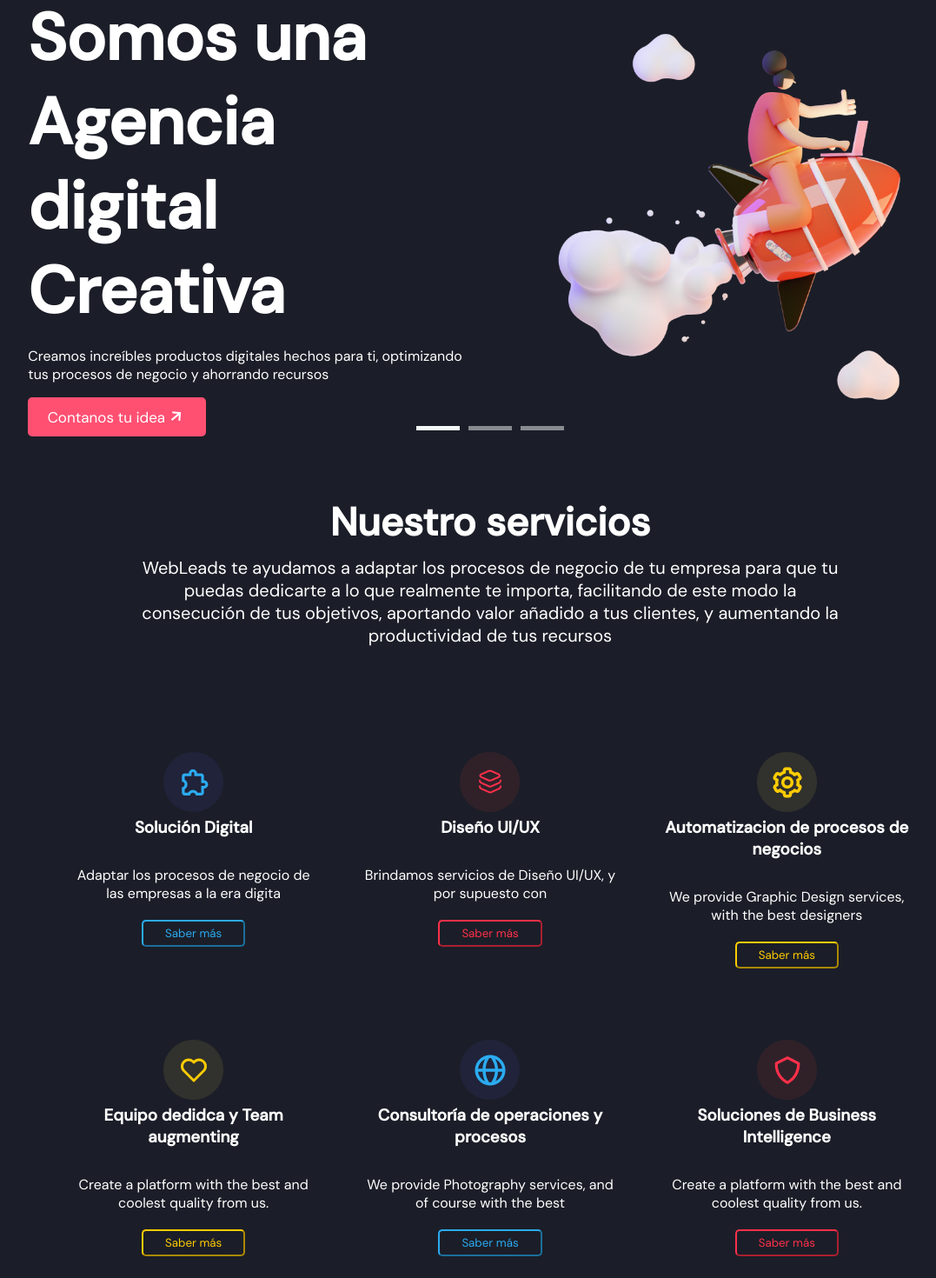
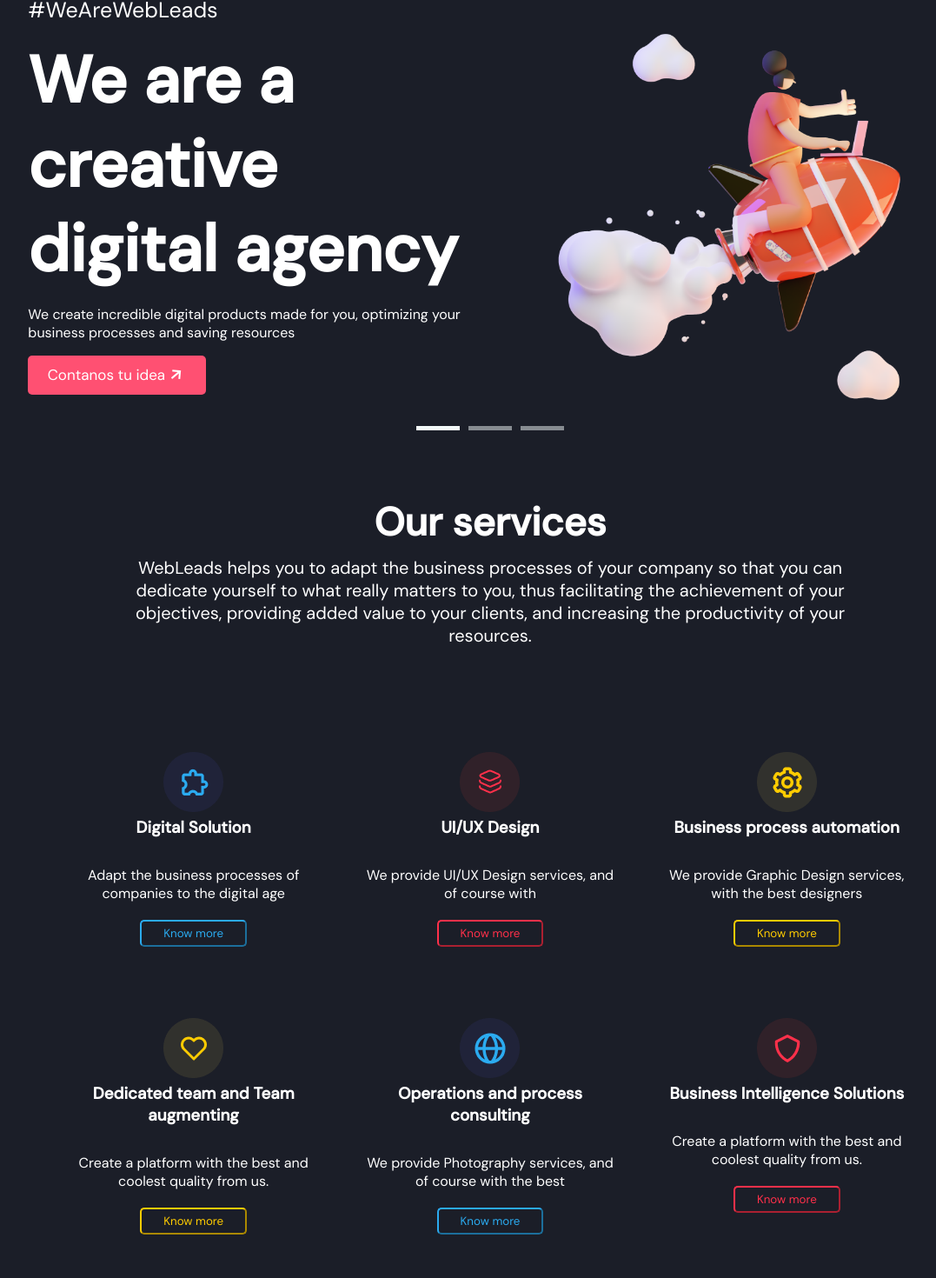
Before and after one commit to hectorRperez/webLeads, a Vue app: page / in a window 1280 px wide. Shown: the part 165-1635 px from the top of the page at 87% size, without its empty margins (76-1153 px from the left). Built offline with nearby package versions, Linux system fonts and the light colour scheme.

Commit message:
translation of our services ready

```diff
--- a/src/components/OurServices.vue
+++ b/src/components/OurServices.vue
@@ -2,56 +2,65 @@
   <section>
     <div class="service__info">
       <div class="service__title">
-        <h2>Nuestro servicios</h2>
+        <h2>{{ $store.state.language.ourServices.OurService }}</h2>
       </div>
       <p>
-        WebLeads te ayudamos a adaptar los procesos de negocio de tu empresa
-        para que tu puedas dedicarte a lo que realmente te importa, facilitando
-        de este modo la consecución de tus objetivos, aportando valor añadido a
-        tus clientes, y aumentando la productividad de tus recursos
+        {{ $store.state.language.ourServices.InfoOurServices }}
       </p>
     </div>
     <div class="box">
       <div class="item">
         <img src="./../assets/img/Icon.png" alt="" />
-        <h3>Solución Digital</h3>
-        <p>Adaptar los procesos de negocio de las empresas a la era digita</p>
-        <button class="btnBlue">Saber más</button>
+        <h3>{{ $store.state.language.ourServices.DigitalSolution }}</h3>
+        <p>{{ $store.state.language.ourServices.DigitalSolutionInfo }}</p>
+        <button class="btnBlue">
+          {{ $store.state.language.ourServices.btnKnowMore }}
+        </button>
       </div>
 
       <div class="item">
         <img src="./../assets/img/Icon_2.png" alt="" />
-        <h3>Diseño UI/UX</h3>
-        <p>Brindamos servicios de Diseño UI/UX, y por supuesto con</p>
-        <button class="btnRed">Saber más</button>
+        <h3>{{ $store.state.language.ourServices.UIDesign }}</h3>
+        <p>{{ $store.state.language.ourServices.UIDesignInfo }}</p>
+        <button class="btnRed">
+          {{ $store.state.language.ourServices.btnKnowMore }}
+        </button>
       </div>
 
       <div class="item">
         <img src="./../assets/img/Icon_3.png" alt="" />
-        <h3>Automatizacion de procesos de negocios</h3>
-        <p>We provide Graphic Design services, with the best designers</p>
-        <button class="btnYellow">Saber más</button>
+        <h3>{{ $store.state.language.ourServices.Automatizacion }}</h3>
+        <p>{{ $store.state.language.ourServices.AutomatizacionInfo }}</p>
+        <button class="btnYellow">
+          {{ $store.state.language.ourServices.btnKnowMore }}
+        </button>
       </div>
 
       <div class="item">
         <img src="./../assets/img/Icon_4.png" alt="" />
-        <h3>Equipo dedidca y Team augmenting</h3>
-        <p>Create a platform with the best and coolest quality from us.</p>
-        <button class="btnYellow">Saber más</button>
+        <h3>{{ $store.state.language.ourServices.DedicatedTeam }}</h3>
+        <p>{{ $store.state.language.ourServices.DedicatedTeamInfo }}</p>
+        <button class="btnYellow">
+          {{ $store.state.language.ourServices.btnKnowMore }}
+        </button>
       </div>
 
       <div class="item">
         <img src="./../assets/img/Icon_5.png" alt="" />
-        <h3>Consultoría de operaciones y procesos</h3>
-        <p>We provide Photography services, and of course with the best</p>
-        <button class="btnBlue">Saber más</button>
+        <h3>{{ $store.state.language.ourServices.Operations }}</h3>
+        <p>{{ $store.state.language.ourServices.OperationsInfo }}</p>
+        <button class="btnBlue">
+          {{ $store.state.language.ourServices.btnKnowMore }}
+        </button>
       </div>
 
       <div class="item">
         <img src="./../assets/img/Icon_6.png" alt="" />
-        <h3>Soluciones de Business Intelligence</h3>
-        <p>Create a platform with the best and coolest quality from us.</p>
-        <button class="btnRed">Saber más</button>
+        <h3>{{ $store.state.language.ourServices.BusinessIntelligence }}</h3>
+        <p>{{ $store.state.language.ourServices.BusinessIntelligenceInfo }}</p>
+        <button class="btnRed">
+          {{ $store.state.language.ourServices.btnKnowMore }}
+        </button>
       </div>
     </div>
   </section>
--- a/src/components/carousel/Item1.vue
+++ b/src/components/carousel/Item1.vue
@@ -2,11 +2,10 @@
   <div class="container">
     <div class="row">
       <div class="column-1">
-        <small>#SomosWebLeads</small>
-        <h1>Somos una Agencia digital Creativa</h1>
+        <small> {{ $store.state.language.header.WeAre }} </small>
+        <h1>{{ $store.state.language.header.WeAreACreative }}</h1>
         <p>
-          Creamos increíbles productos digitales hechos para ti, optimizando tus
-          procesos de negocio y ahorrando recursos
+          {{ $store.state.language.header.WeCreateIncredible }}
         </p>
         <button>
           Contanos tu idea
--- a/src/languages/en.json
+++ b/src/languages/en.json
@@ -1,7 +1,30 @@
 {
-    "HOME": "Home",
-    "US": "Us",
-    "SERVICE": "Service",
-    "CONTACT": "Contact"
+	"HOME": "Home",
+	"US": "Us",
+	"SERVICE": "Service",
+	"CONTACT": "Contact",
 
+	"header": {
+		"WeAre": "#WeAreWebLeads",
+		"WeAreACreative": "We are a creative digital agency",
+		"WeCreateIncredible": "We create incredible digital products made for you, optimizing your business processes and saving resources"
+	},
+
+	"ourServices": {
+		"OurService": "Our services",
+		"InfoOurServices": "WebLeads helps you to adapt the business processes of your company so that you can dedicate yourself to what really matters to you, thus facilitating the achievement of your objectives, providing added value to your clients, and increasing the productivity of your resources.",
+		"DigitalSolution": "Digital Solution",
+		"DigitalSolutionInfo": "Adapt the business processes of companies to the digital age",
+		"UIDesign": "UI/UX Design",
+		"UIDesignInfo": "We provide UI/UX Design services, and of course with",
+		"Automatizacion": "Business process automation",
+		"AutomatizacionInfo": "We provide Graphic Design services, with the best designers",
+		"DedicatedTeam": "Dedicated team and Team augmenting",
+		"DedicatedTeamInfo": "Create a platform with the best and coolest quality from us.",
+		"Operations": "Operations and process consulting",
+		"OperationsInfo": "We provide Photography services, and of course with the best",
+		"BusinessIntelligence": "Business Intelligence Solutions",
+		"BusinessIntelligenceInfo": "Create a platform with the best and coolest quality from us.",
+		"btnKnowMore": "Know more"
+	}
 }
--- a/src/languages/es.json
+++ b/src/languages/es.json
@@ -1,6 +1,30 @@
 {
-    "HOME": "Inicio",
-    "US": "Nosotros",
-    "SERVICE": "Servicio",
-    "CONTACT": "Contactos"
+	"HOME": "Inicio",
+	"US": "Nosotros",
+	"SERVICE": "Servicio",
+	"CONTACT": "Contactos",
+
+	"header": {
+		"WeAre": "#SomosWebLeads",
+		"WeAreACreative": "Somos una Agencia digital Creativa",
+		"WeCreateIncredible": "Creamos increíbles productos digitales hechos para ti, optimizando tus procesos de negocio y ahorrando recursos"
+	},
+
+	"ourServices": {
+		"OurService": "Nuestro servicios",
+		"InfoOurServices": "En WebLeads te ayudamos a adaptar los procesos de negocio de tu empresa para que tu puedas dedicarte a lo que realmente te importa, facilitando de este modo la consecución de tus objetivos, aportando valor añadido a tus clientes, y aumentando la productividad de tus recursos",
+		"DigitalSolution": "Solución Digital",
+		"DigitalSolutionInfo": "Adaptar los procesos de negocio de las empresas a la era digita",
+		"UIDesign": "Diseño UI/UX",
+		"UIDesignInfo": "Brindamos servicios de Diseño UI/UX, y por supuesto con",
+		"Automatizacion": "Automatizacion de procesos de negocios",
+		"AutomatizacionInfo": "Brindamos servicios de Diseño Gráfico, con los mejores diseñadores",
+		"DedicatedTeam": "Equipo dedicado y aumento de equipo",
+		"DedicatedTeamInfo": "Cree una plataforma con la mejor y más fresca calidad de nuestra parte.",
+		"Operations": "Consultoría de operaciones y procesos.",
+		"OperationsInfo": "Brindamos servicios de Fotografía, y por supuesto con los mejores",
+		"BusinessIntelligence": "Soluciones de inteligencia empresarial",
+		"BusinessIntelligenceInfo": "Cree una plataforma con la mejor y más fresca calidad de nuestra parte.",
+		"btnKnowMore": "Saber más"
+	}
 }
```
